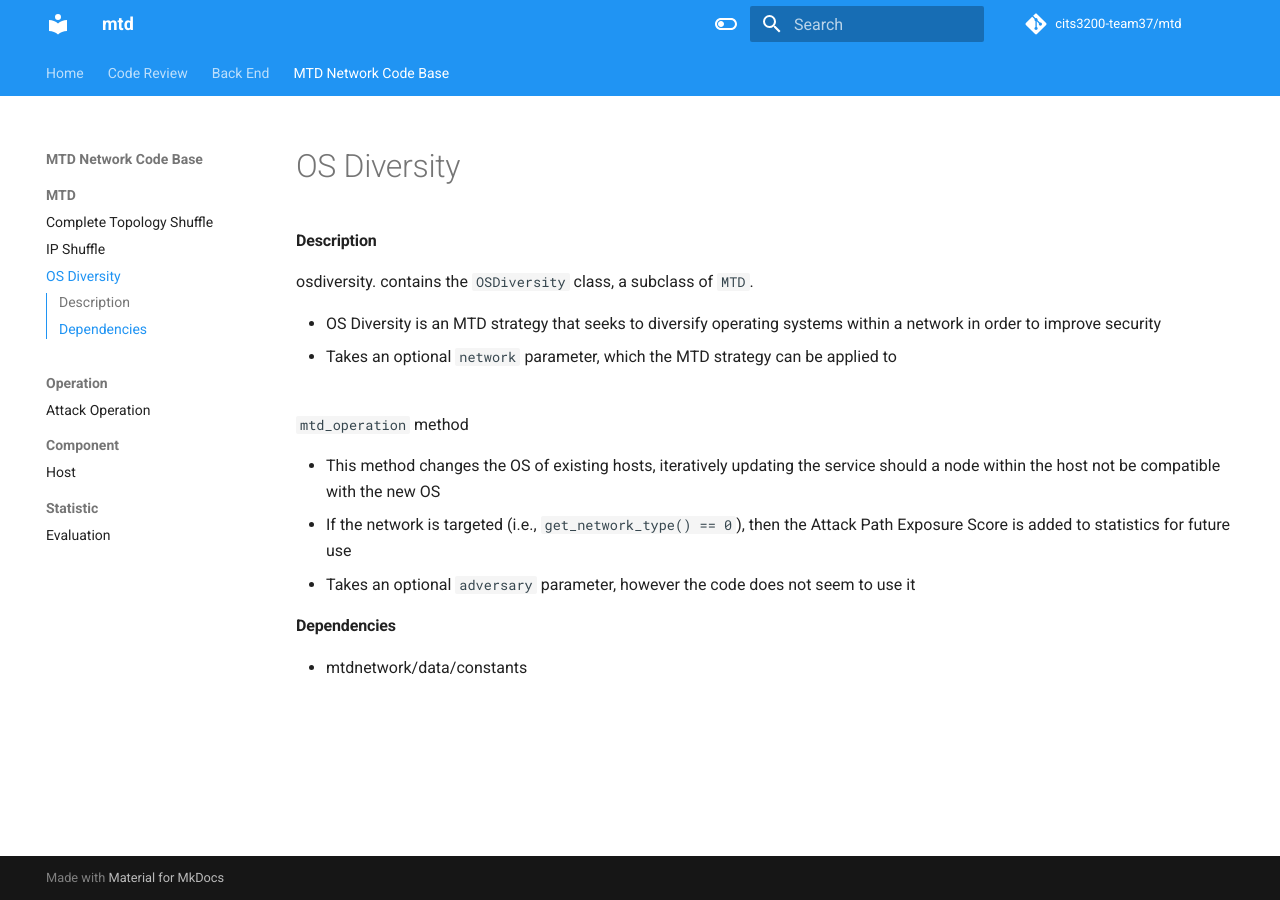
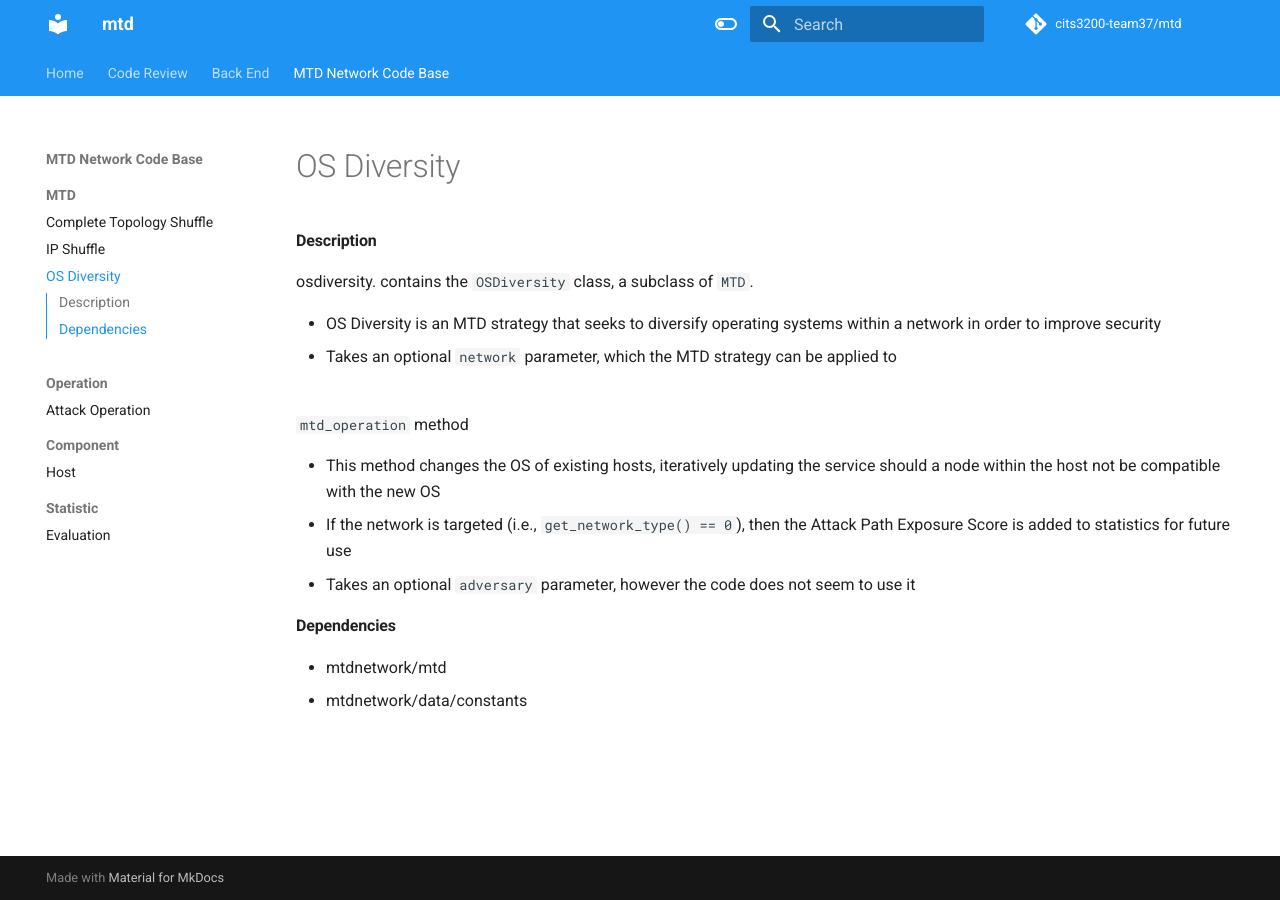
Before and after one commit to cits3200-team37/mtd, an MkDocs documentation site: the page built from server/Documentation/docs/mtdnetwork/mtd/osdiversity.md, in a window 1280 px wide. Built offline with MkDocs 1.6.1 and Material for MkDocs 9.7.7, drawn with Linux system fonts in a browser that asks for light colours; comment, search, counter and statistics services are not loaded.

Commit message:
update osdiversity doc

```diff
--- a/server/Documentation/docs/mtdnetwork/mtd/osdiversity.md
+++ b/server/Documentation/docs/mtdnetwork/mtd/osdiversity.md
@@ -14,4 +14,5 @@ osdiversity. contains the `OSDiversity` class, a subclass of `MTD`.
 - Takes an optional `adversary` parameter, however the code does not seem to use it
 
 #### Dependencies
+- mtdnetwork/mtd
 - mtdnetwork/data/constants
```
